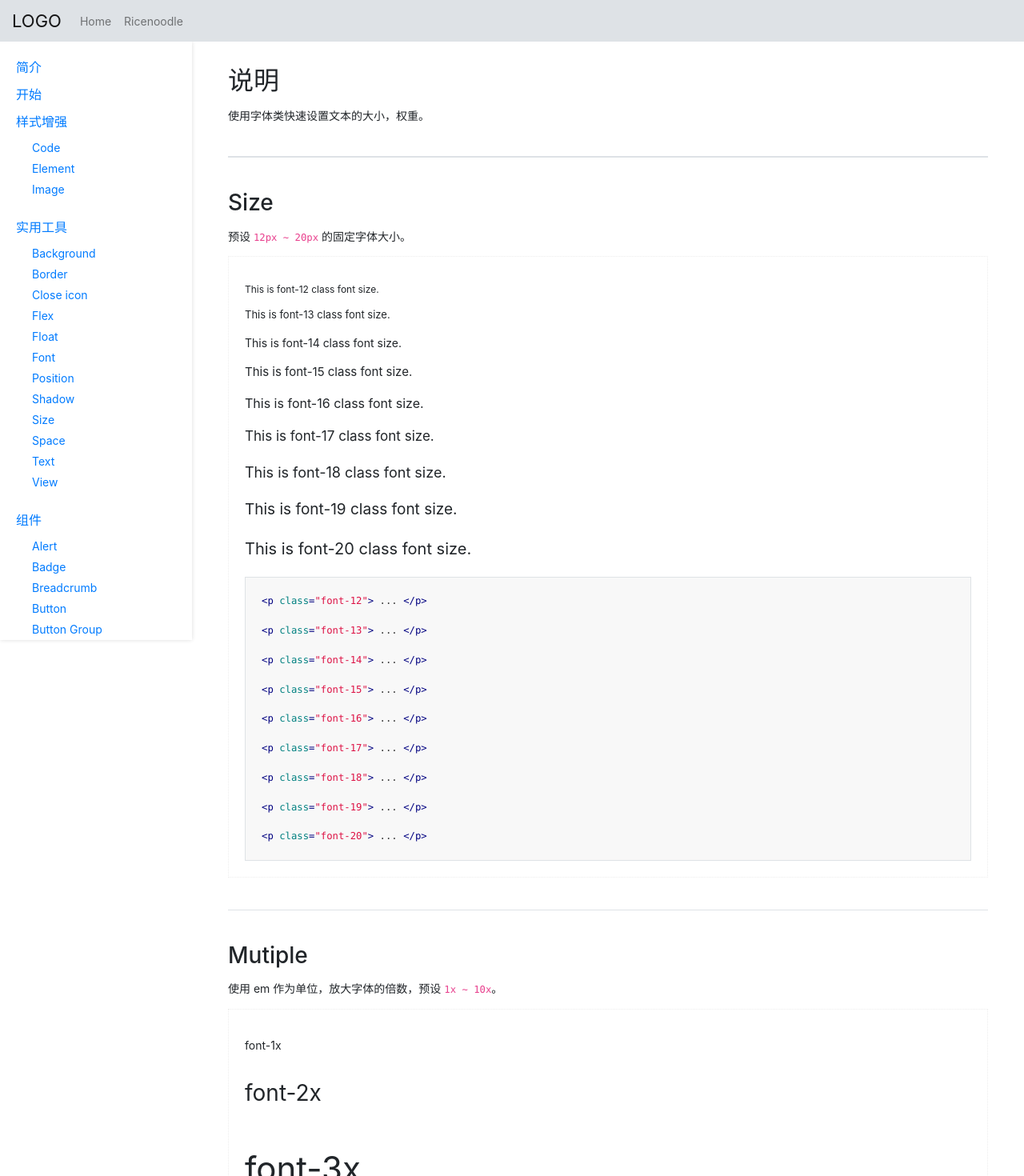
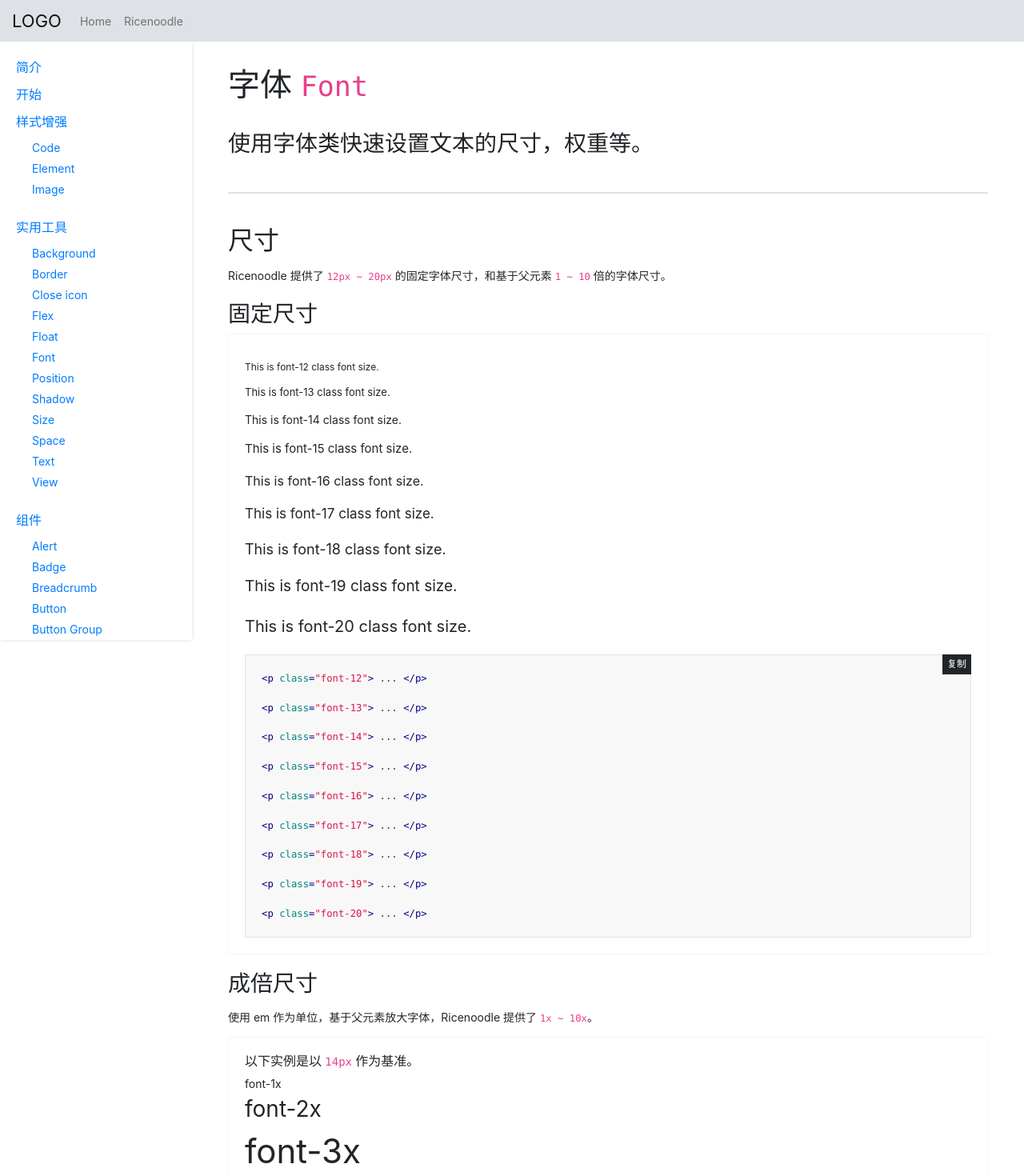
Before and after one commit to yayocn/yayocn-web, a React app: page /ricenoodle/utilities/font in a window 1280 px wide. Shown: the top 1470 px of the page at 80% size. Built offline with nearby package versions, Linux system fonts and the light colour scheme.

Commit message:
improve font

```diff
--- a/src/view/ricenoodle/utilities/Font.js
+++ b/src/view/ricenoodle/utilities/Font.js
@@ -54,13 +54,15 @@ export default class Font extends Component {
   render () {
     return (
       <PageWrapper>
-        <h2>说明</h2>
-        <p>使用字体类快速设置文本的大小，权重。</p>
+        <h1>字体 <code>Font</code></h1>
+        <p className="font-2x font-100">使用字体类快速设置文本的尺寸，权重等。</p>
 
         <div className="divider divider-bold divider-lg"></div>
 
-        <h3>Size</h3>
-        <p>预设 <code>12px ~ 20px</code> 的固定字体大小。</p>
+        <h2>尺寸</h2>
+        <p>Ricenoodle 提供了 <code>12px ~ 20px</code> 的固定字体尺寸，和基于父元素 <code>1 ~ 10</code> 倍的字体尺寸。</p>
+
+        <h3 className="mt-20">固定尺寸</h3>
         <div className={classnames(style['util-font'])}>
           <div className="row">
             <div className="col-12">
@@ -77,7 +79,7 @@ export default class Font extends Component {
                   }
                 </div>
                 <div className={classnames(common['example-code'])}>
-                  <Highlight copyBtn={false}>
+                  <Highlight>
                     {
                       this.createCode('size')
                     }
@@ -88,18 +90,18 @@ export default class Font extends Component {
           </div>
         </div>
 
-        <div className="divider divider-lg"></div>
-        <h3>Mutiple</h3>
-        <p>使用 em 作为单位，放大字体的倍数，预设 <code>1x ~ 10x</code>。</p>
+        <h3 className="mt-20">成倍尺寸</h3>
+        <p>使用 em 作为单位，基于父元素放大字体，Ricenoodle 提供了 <code>1x ~ 10x</code>。</p>
         <div className={classnames(style['util-font'])}>
           <div className="row">
             <div className="col-12">
               <div className={classnames(common['feature-example'])}>
                 <div className={classnames(common['example-view'])}>
+                  <h6>以下实例是以 <code>14px</code> 作为基准。</h6>
                   {
                     FONT.multiple.map((item, index) => {
                       return (
-                        <p className={item} key={index} >
+                        <p className={classnames(item, 'mv-0')} key={index} >
                           {item}
                         </p>
                       );
@@ -107,7 +109,7 @@ export default class Font extends Component {
                   }
                 </div>
                 <div className={classnames(common['example-code'])}>
-                  <Highlight copyBtn={false}>
+                  <Highlight>
                     {
                       this.createCode('multiple')
                     }
@@ -119,8 +121,8 @@ export default class Font extends Component {
         </div>
 
         <div className="divider divider-lg"></div>
-        <h3>Weight</h3>
-        <p>快速设置文字的权重。</p>
+        <h2>权重</h2>
+        <p>使用权重类快速设置文字的权重。</p>
         <div className={classnames(style['util-font'])}>
           <div className="row">
             <div className="col-12">
@@ -137,7 +139,7 @@ export default class Font extends Component {
                   }
                 </div>
                 <div className={classnames(common['example-code'])}>
-                  <Highlight copyBtn={false}>
+                  <Highlight>
                     {
                       this.createCode('weight')
                     }
```
